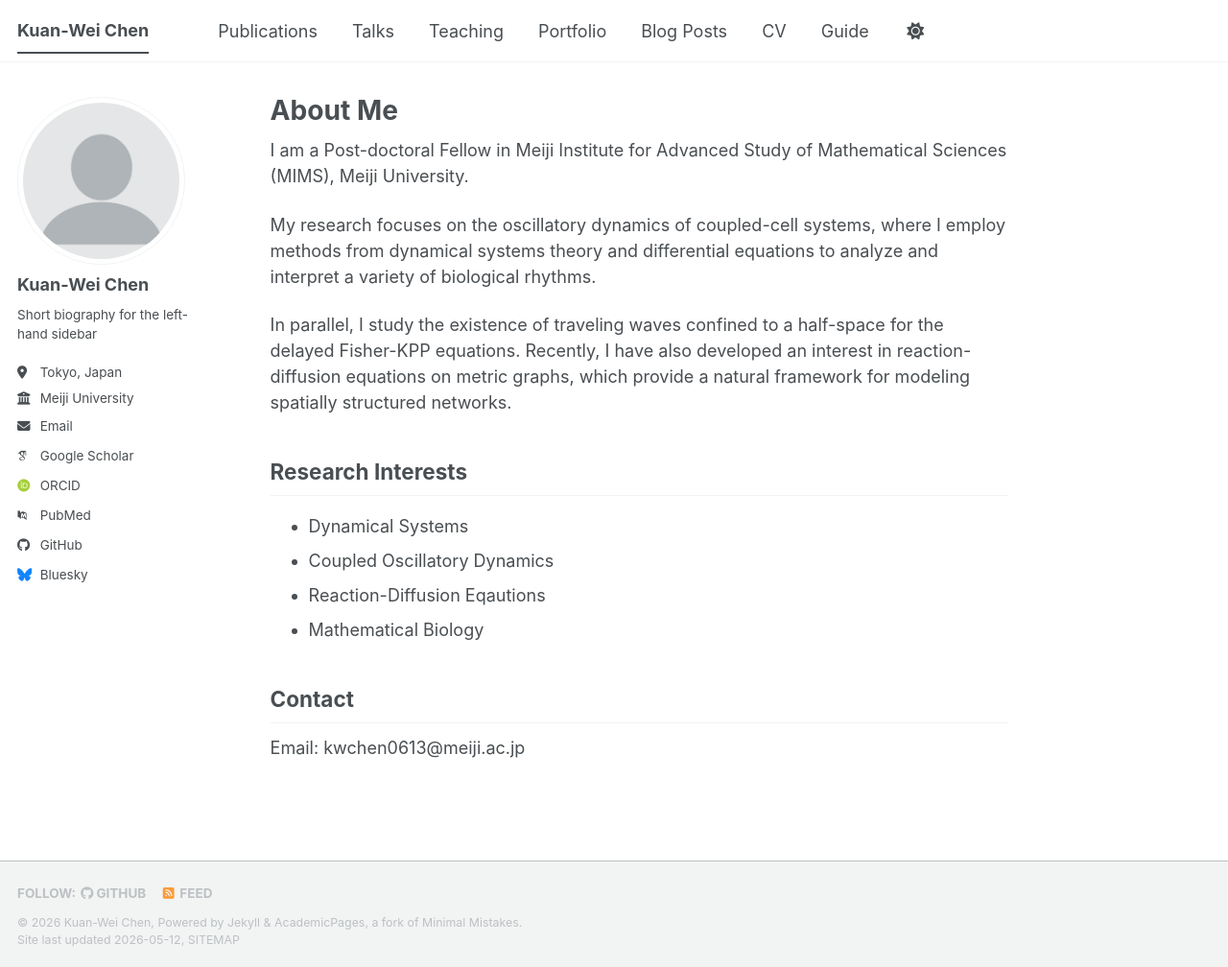
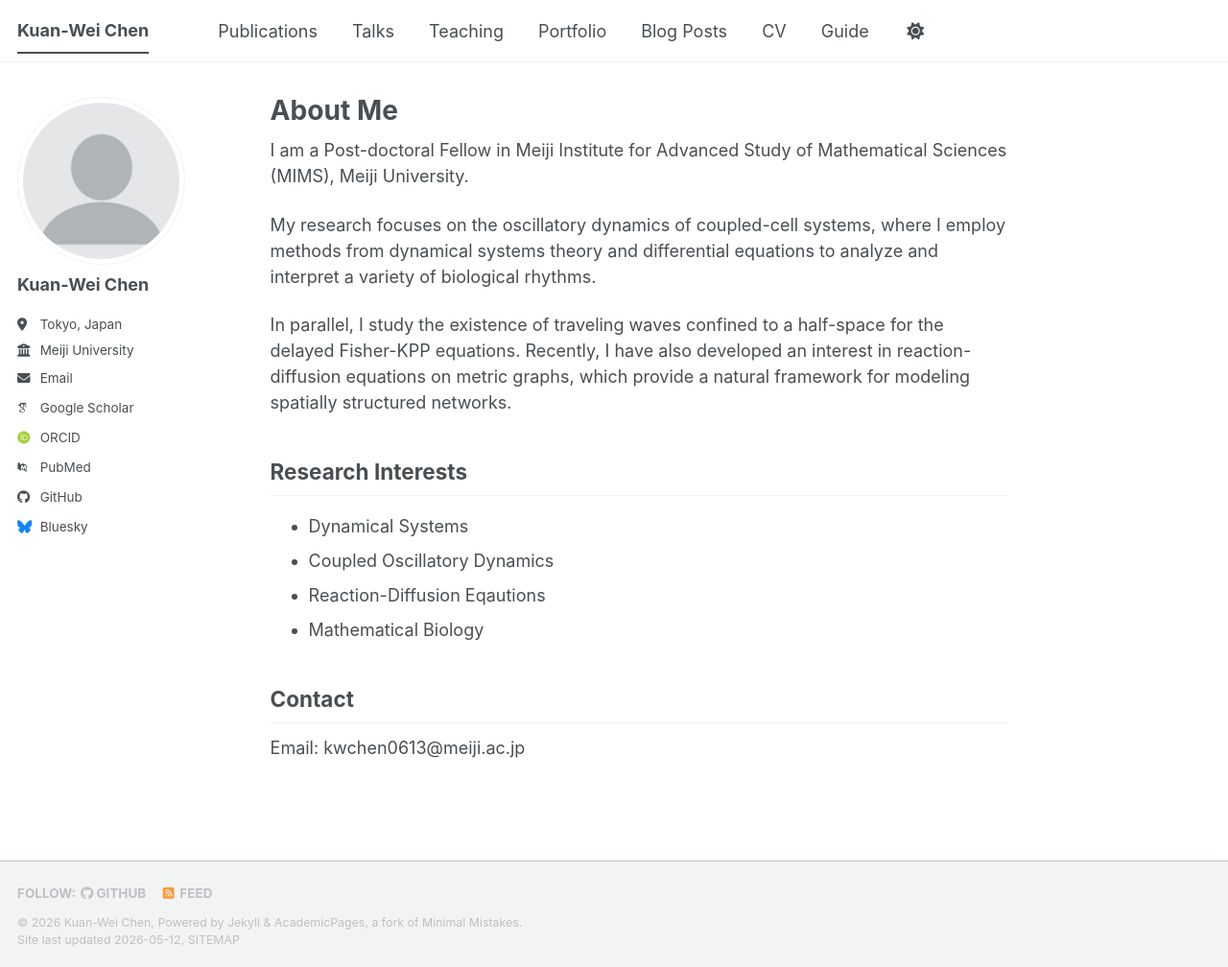
Before and after one commit to kwchen0613/kwchen0613.github.io, a Jekyll site: the page built from _pages/about.md, in a window 1280 px wide and 1008 px high. Shown: the whole window at 96% size. Built offline with Jekyll 4.4.1, drawn with Linux system fonts in a browser that asks for light colours; some web fonts are replaced; a script bundle is joined from its source files by our own code; library files that are not in the unit come from our copies.

Commit message:
Update _config.yml

```diff
--- a/_config.yml
+++ b/_config.yml
@@ -26,7 +26,7 @@ author:
   avatar           : "profile.png"
   name             : "Kuan-Wei Chen"
   pronouns         : # example: "she/her"
-  bio              : "Short biography for the left-hand sidebar"
+  bio              : ""
   location         : "Tokyo, Japan"
   employer         : "Meiji University"
   uri              : # URL
```
